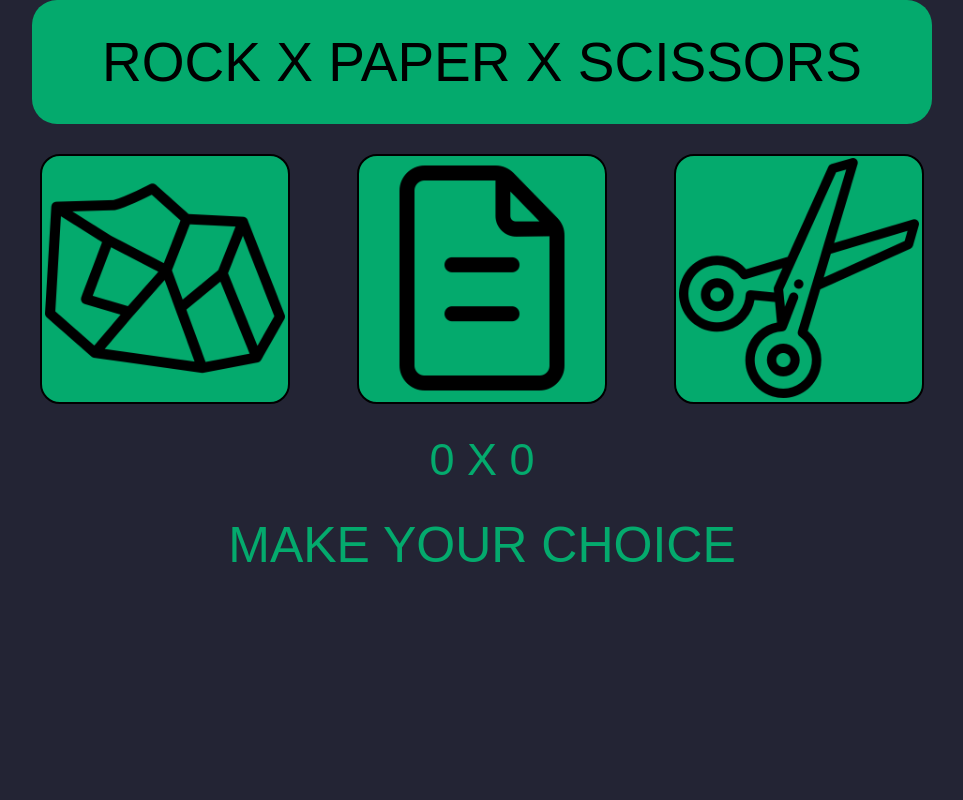
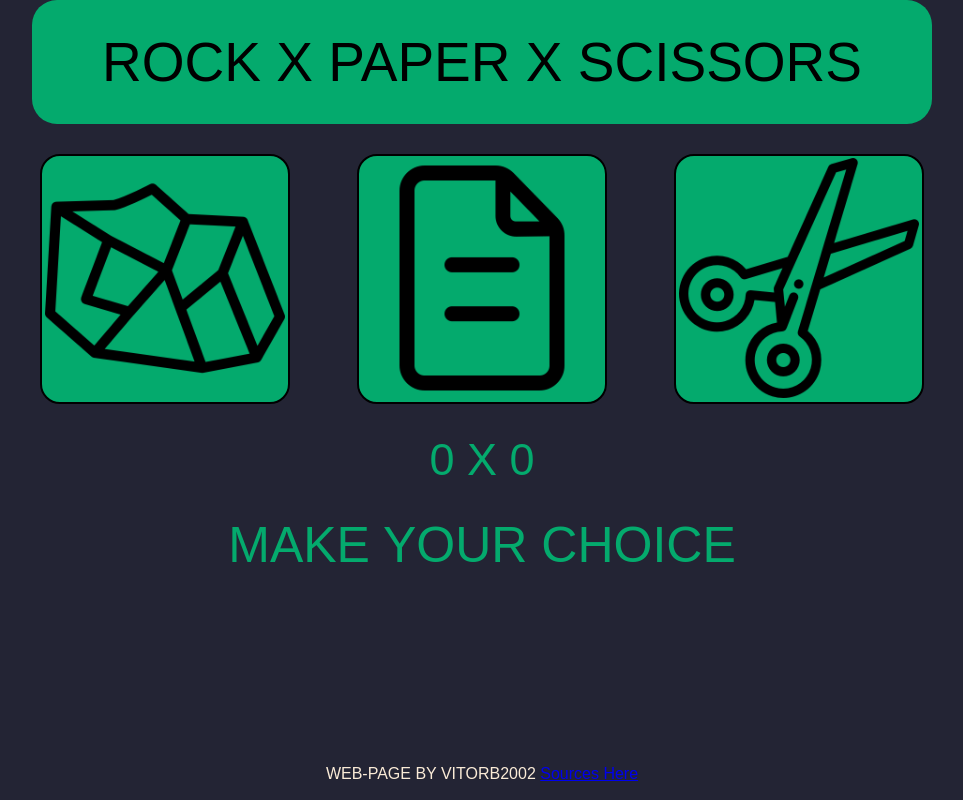
Before and after one commit to VitorB2002/rock-paper-scissor, a plain HTML site: page index.html in a window 1280 px wide. Shown: the whole page, without its empty margins (158-1121 px from the left). Drawn offline with Linux system fonts and the light colour scheme; a web font is replaced by a local one.

Commit message:
Add footer

```diff
--- a/index.html
+++ b/index.html
@@ -37,6 +37,10 @@
             <p id="result">MAKE YOUR CHOICE</p>
         </div>
 
+        <div class="footer">
+            <p class="footer-text">WEB-PAGE BY VITORB2002 <a href="https://github.com/VitorB2002/rock-paper-scissor/blob/main/README.md">Sources Here</a></p>
+        </div>
+
     </body>
 
 </html>
--- a/stylesheet/styles.css
+++ b/stylesheet/styles.css
@@ -8,6 +8,7 @@
 
 body {
     display: flex;
+    height: 100vh;
     flex-direction: column;
     align-items: center;
     background-color: #232434;
@@ -46,6 +47,7 @@ button {
 
 #results {
     display: flex;
+    flex: 1;
     flex-direction: column;
     width: 600px;
     background-color: #232434;
@@ -64,3 +66,9 @@ button {
     font-size: 45px;
     padding: 30px;
 }
+
+.footer{
+    height: 35px;
+    color: antiquewhite;
+    text-align: center;
+}
```
